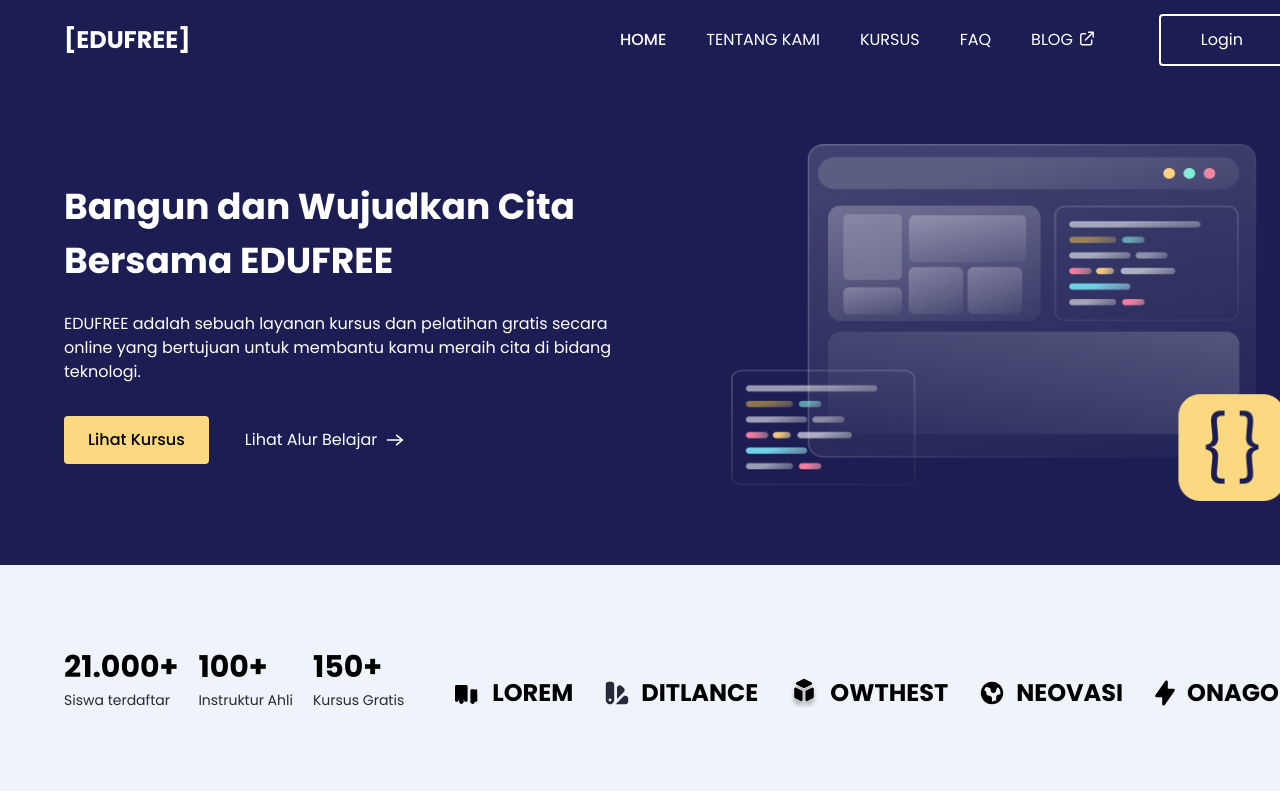
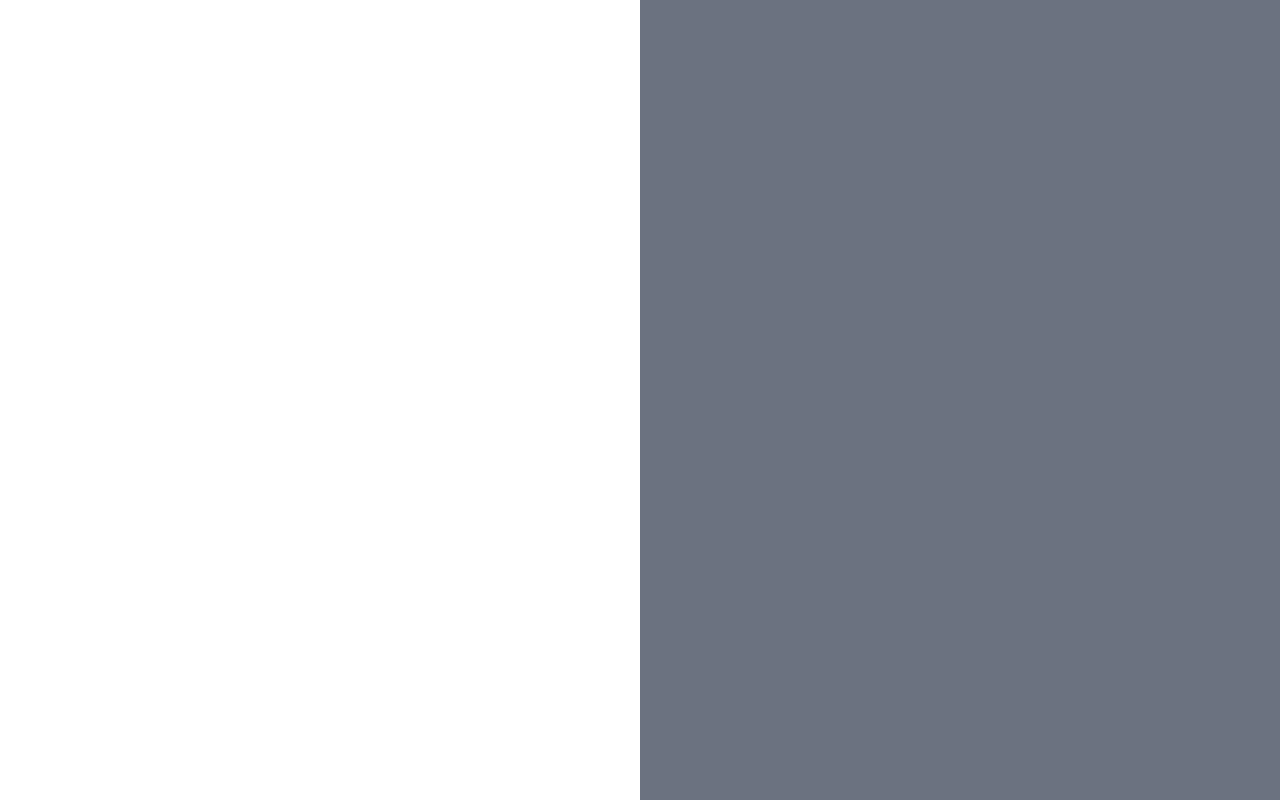
Before and after one commit to Lutfanhadi/Web-Edufree, a plain HTML site: page index.html in a window 1280 px wide. Shown: the top 800 px of the page. Drawn offline with nearby package versions, Linux system fonts and the light colour scheme.

Commit message:
add sidebar menu

```diff
--- a/index.html
+++ b/index.html
@@ -107,6 +107,12 @@
         </div>
       </div>
     </nav>
+
+    <div class="fixed inset-0 bg-gray-500">
+      <div class="absolute w-1/2 bg-white h-full">
+
+      </div>
+    </div>
 
     <main>
       <!-- home -->
```
